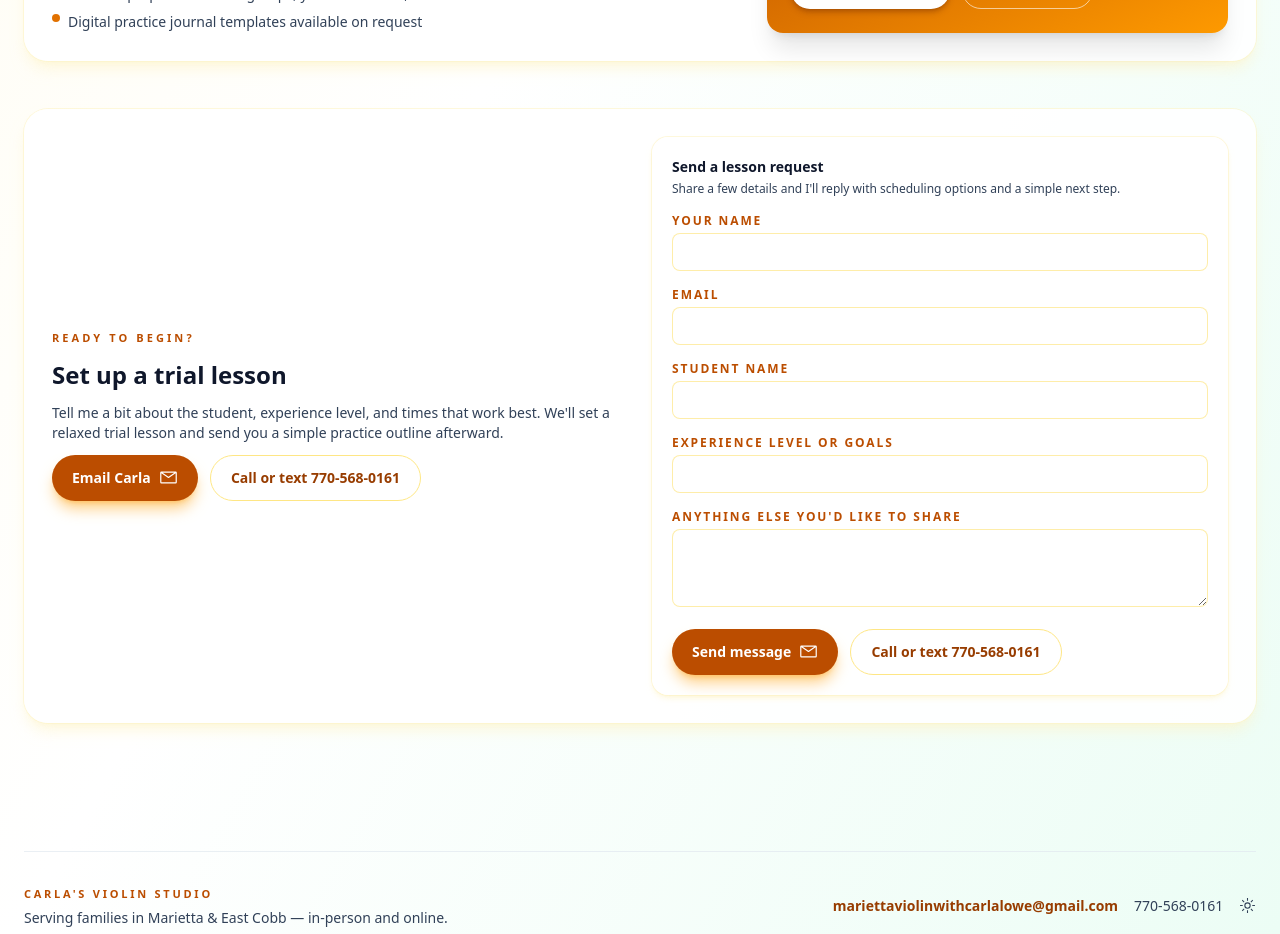
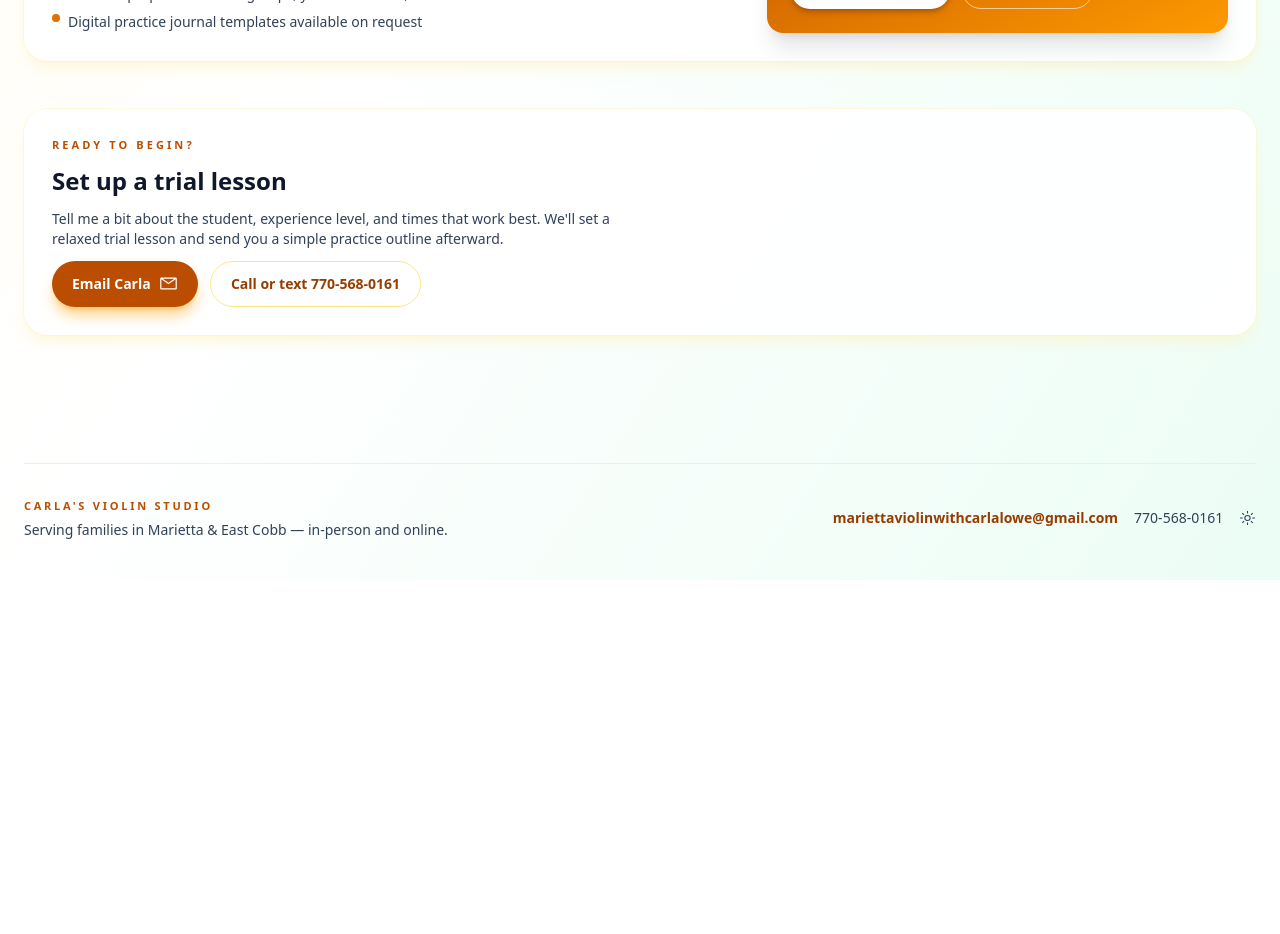
Before and after one commit to anderson-webops/mariettaviolinwithcarla.com, a Nuxt app in the folder front-end/: page / in a window 1280 px wide. Shown: the part 1360-2294 px from the top of the page. After the commit the page ends 1940 px from the top, so only its background shows below. Built offline with nearby package versions, Linux system fonts and the light colour scheme.

Commit message:
Remove unused contact form references in SectionContact.vue

```diff
--- a/front-end/src/components/sections/SectionContact.vue
+++ b/front-end/src/components/sections/SectionContact.vue
@@ -4,7 +4,8 @@ import { computed } from "vue";
 import { useSiteStore } from "~/stores/site";
 
 const site = useSiteStore();
-const { contact, trial, contactForm } = storeToRefs(site);
+const { contact, trial } = storeToRefs(site);
+// const { contact, trial, contactForm } = storeToRefs(site);
 
 const trialMailto = computed(() => {
 	return `mailto:${contact.value.email}?subject=${encodeURIComponent(trial.value.primarySubject)}`;
@@ -39,7 +40,7 @@ const trialMailto = computed(() => {
 			</div>
 		</div>
 
-		<form
+		<!--		<form
 			class="space-y-4 rounded-2xl bg-white/90 p-5 shadow-md shadow-amber-100/60 ring-1 ring-amber-100/60 dark:bg-slate-900/70 dark:ring-amber-900/40"
 			name="lesson-request"
 			method="POST"
@@ -94,6 +95,6 @@ const trialMailto = computed(() => {
 					{{ trial.secondaryLabel }} {{ contact.phoneDisplay }}
 				</a>
 			</div>
-		</form>
+		</form> -->
 	</section>
 </template>
```
